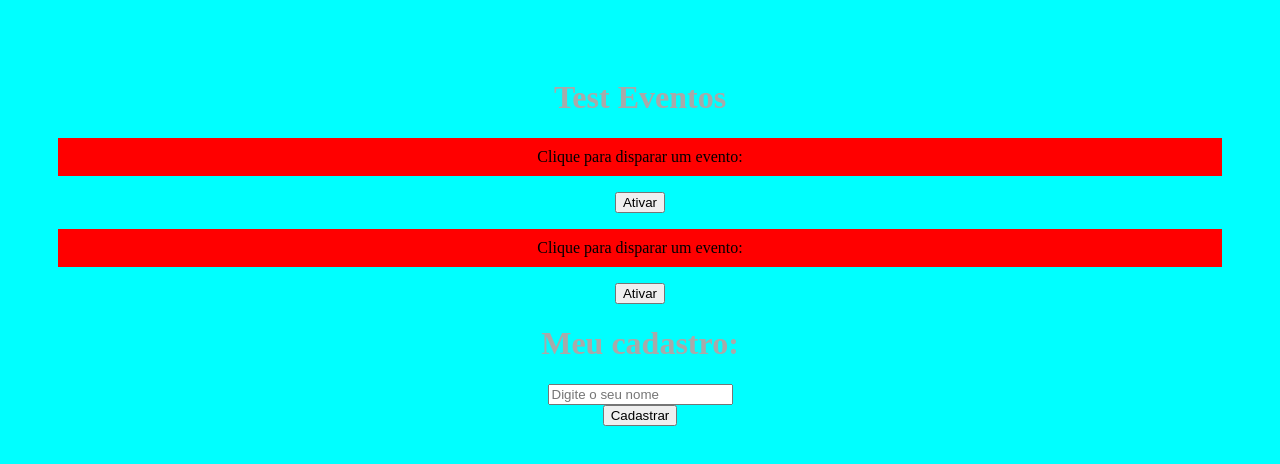
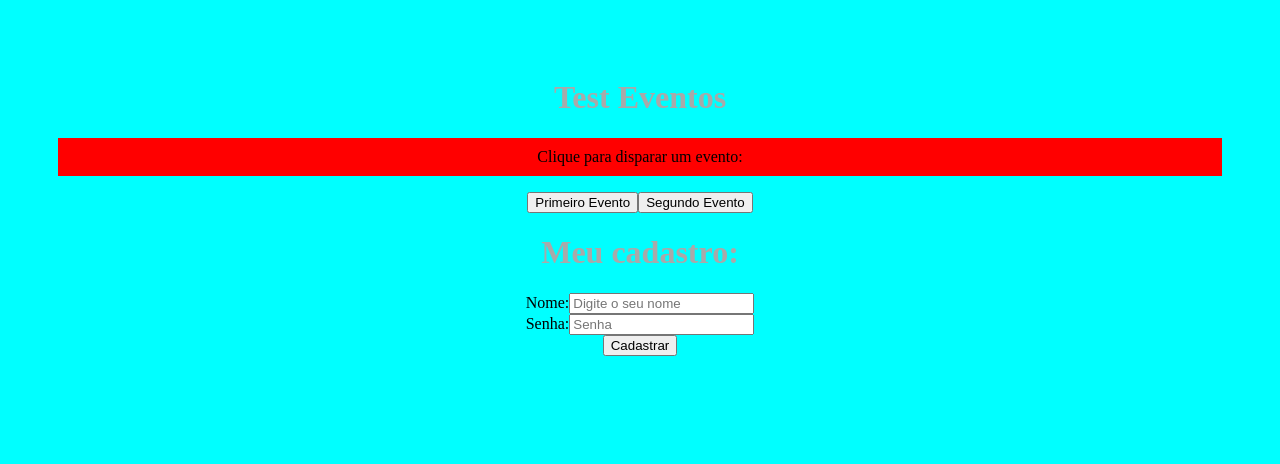
Before and after one commit to paulomatos777/React-Project, a React (Create React App) app: page / in a window 1280 px wide. Shown: the top 464 px of the page. Built offline with nearby package versions, Linux system fonts and the light colour scheme.

Commit message:
props, events and components

```diff
--- a/src/App.js
+++ b/src/App.js
@@ -6,9 +6,7 @@ function App() {
   return (
     <div className="App">
       <h1>Test Eventos</h1>
-
-      <Event numero="1" />
-      <Event numero="2" />
+      <Event />
       <Form />
     </div>
   );
--- a/src/components/Event.js
+++ b/src/components/Event.js
@@ -1,11 +1,19 @@
+import Button from "./event/Button";
+
 function Event({ numero }) {
   function myEvent() {
-    console.log(`Opa, fui ativado ${numero}`);
+    console.log(`Ativando primeiro avento`);
   }
+
+  function secondEvent() {
+    console.log("Ativando segundo evento");
+  }
+
   return (
     <div>
       <p>Clique para disparar um evento:</p>
-      <button onClick={myEvent}>Ativar</button>
+      <Button event={myEvent} text="Primeiro Evento" />
+      <Button event={secondEvent} text="Segundo Evento" />
     </div>
   );
 }
--- a/src/components/Form.js
+++ b/src/components/Form.js
@@ -1,15 +1,37 @@
+import { useState } from "react";
+
 function Form() {
   function cadastrarUsuario(event) {
     event.preventDefault();
-    console.log("cadastrou o usuário");
+    console.log(`Usuário ${name} foi cadastrado com a senha: ${password}`);
   }
+
+  const [name, setName] = useState();
+  const [password, setPassword] = useState();
 
   return (
     <div>
       <h1>Meu cadastro:</h1>
       <form onSubmit={cadastrarUsuario}>
         <div>
-          <input type="text" placeholder="Digite o seu nome" />
+          <label htmlFor="name">Nome:</label>
+          <input
+            type="text"
+            id="name"
+            name="name"
+            placeholder="Digite o seu nome"
+            onChange={(event) => setName(event.target.value)}
+          />
+        </div>
+        <div>
+          <label htmlFor="password">Senha:</label>
+          <input
+            type="password"
+            id="password"
+            name="password"
+            placeholder="Senha"
+            onChange={(event) => setPassword(event.target.value)}
+          />
         </div>
         <div>
           <input type="submit" value="Cadastrar" />
--- /dev/null
+++ b/src/components/event/Button.js
@@ -0,0 +1,5 @@
+function Button(props) {
+  return <button onClick={props.event}>{props.text}</button>;
+}
+
+export default Button;
```
